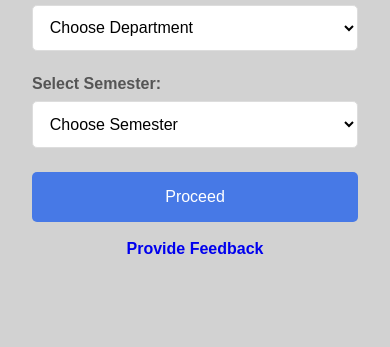
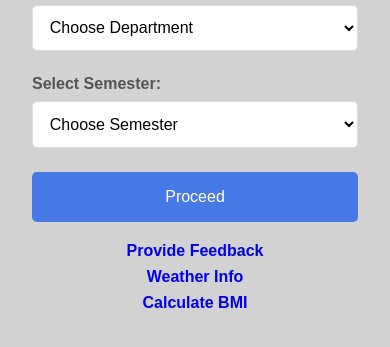
Before and after one commit to Masrur-13/College_Archive, a plain HTML site: page index.html in a window 390 px wide. Shown: the part 201-548 px from the top of the page. Drawn offline with Linux system fonts and the light colour scheme; a small style sheet from the web is missing.

Commit message:
modified:   index.html     modified:   style.css

```diff
--- a/index.html
+++ b/index.html
@@ -83,6 +83,12 @@
       </div>
       <div class="feedback-container">
         <a href="./feedback.html" class="feedback">Provide Feedback</a>
+        <a href="https://airnow-nine.vercel.app" class="weather" target="_blank"
+          >Weather Info</a
+        >
+        <a href="https://bmi-masrur-13.vercel.app" class="bmi" target="_blank"
+          >Calculate BMI</a
+        >
       </div>
     </div>
     <script src="script.js"></script>
--- a/style.css
+++ b/style.css
@@ -179,6 +179,18 @@ button:hover {
   border-bottom: none;
 }
 
+.feedback-container {
+  padding: 10px;
+  width: 100%;
+  display: flex;
+  flex-direction: column;
+  align-items: center;
+  justify-content: center;
+  color: #007bff;
+  font-weight: 600;
+  margin-top: 6px;
+}
+
 @media screen and (max-width: 550px) {
   .back-button {
     width: 100%;
@@ -188,7 +200,7 @@ button:hover {
     margin: 1rem auto;
   }
 
-  .feedback-container {
+  /* .feedback-container {
     padding: 10px;
     width: 100%;
     display: flex;
@@ -197,11 +209,14 @@ button:hover {
     justify-content: center;
     color: blue;
     font-weight: 600;
-  }
+  } */
 
-  .feedback {
-    margin: 0.5rem auto;
+  .feedback,
+  .bmi,
+  .weather {
+    margin: 0.25rem auto;
     text-decoration: none;
     text-align: center;
+    text-decoration: none;
   }
 }
```
